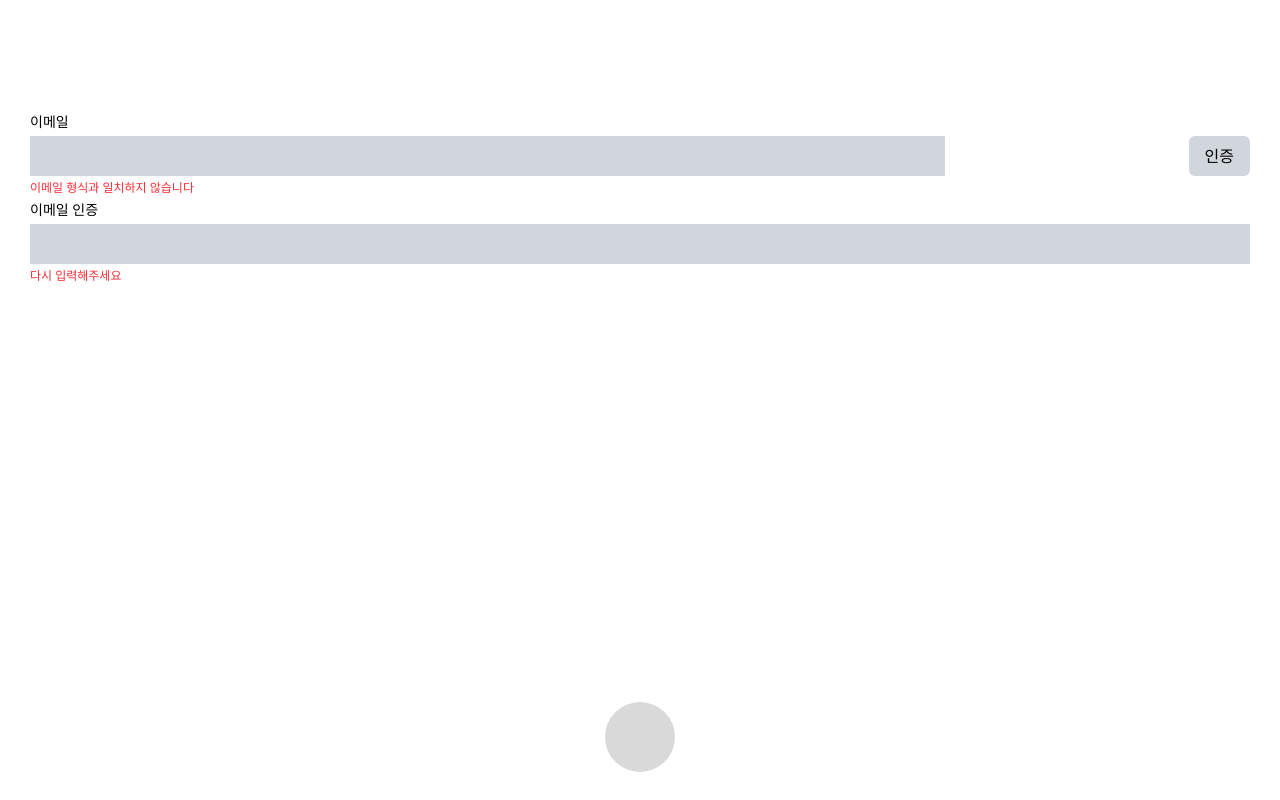
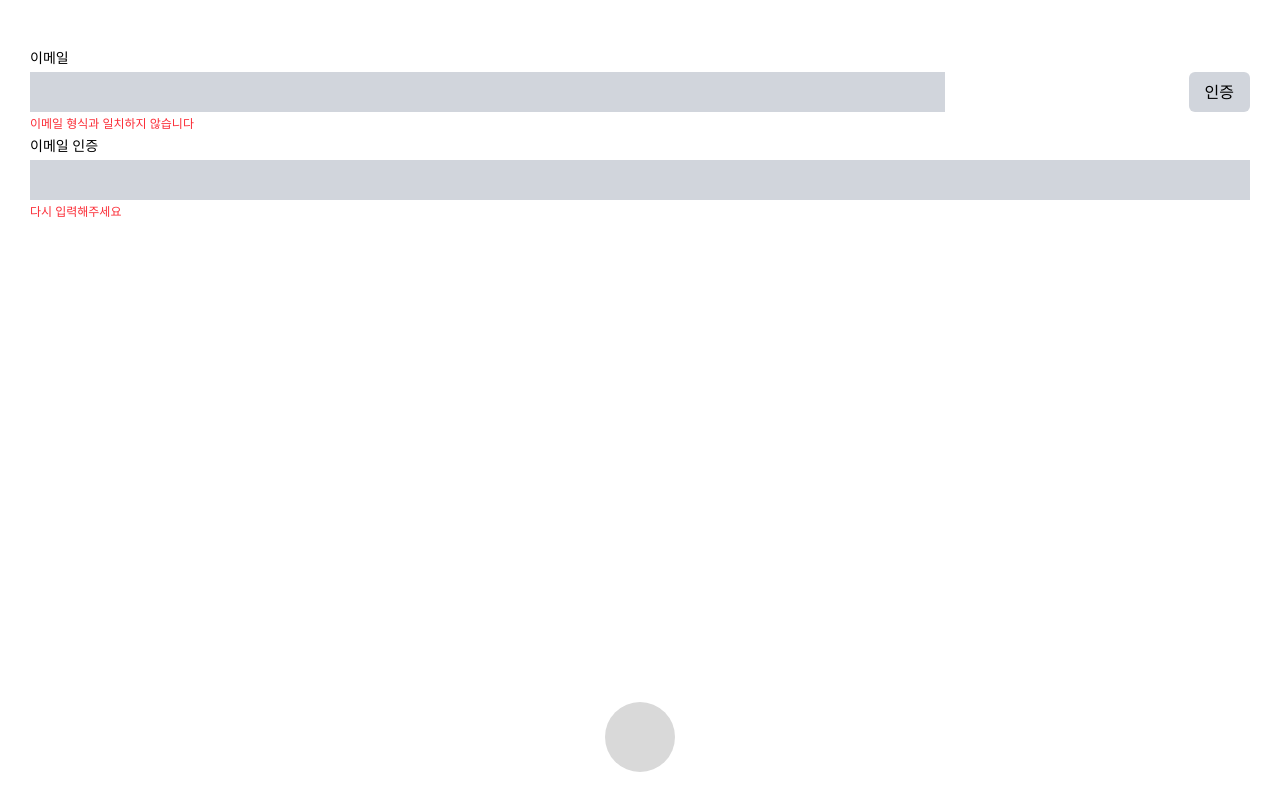
Before and after one commit to kdt-ful-class-three-group/poop, a React (Vite) app in the folder client/: page /Register in a window 1280 px wide. Both pictures are taken after typing "Sample", "Sample123", "Sample123" into the empty fields and a click on the button "다음". Built offline with nearby package versions, Linux system fonts and the light colour scheme.

Commit message:
필요 없어진 코드 수정

```diff
--- a/client/src/components/Register.jsx
+++ b/client/src/components/Register.jsx
@@ -1,23 +1,19 @@
 import Input from "../components/Input.jsx"
 
 function Register() {
-  const buttonClick = (e) => {
-    setShowEmail(false);
-  }
-
   return (
     <div className=" w-full h-full">
       <div className="w-full h-full">
         <h1 className="justify-start items-left mt-20">회원가입</h1>
         <div className="h-100 flex flex-col justify-center items-center">
-          <form className="w-full" onSubmit={buttonClick}>
+          <div className="w-full">
             <label className="text-sm text-black mb-2 ">아이디</label>
             <Input type="text" name="username" />
             <label className="text-sm text-black mb-2">비밀번호</label>
             <Input type="password" name="password" />
             <label className="text-sm text-black mb-2">비밀번호 확인</label>
             <Input type="password" name="passwordCheck" />
-          </form>
+          </div>
         </div>
       </div>
     </div>
--- a/client/src/components/RegisterBirth.jsx
+++ b/client/src/components/RegisterBirth.jsx
@@ -1,9 +1,7 @@
 // RegisterBirth.jsx
 import React from 'react';
-import { useNavigate } from 'react-router-dom';
 
 const RegisterBirth = () => {
-  const navigate = useNavigate();
   const [gender, setGender] = React.useState('');
   const [birthdate, setBirthdate] = React.useState('');
 
--- a/client/src/components/RegisterEmail.jsx
+++ b/client/src/components/RegisterEmail.jsx
@@ -1,19 +1,14 @@
-import Button from "./Button";
 import Email from "./Email";
 
-function RegisterEmail(){
+function RegisterEmail() {
   // 이전 버튼
   // 이메일 + 인증받기
   // 인증받기
   // 다음
 
-  return(
-    <div className="flex flex-col gap-10 mt-20">
-      {/* <Button text='이전'
-        colorClass={'bg-gray-300 w-[20%]'}
-      /> */}
-      <Email/>
-      {/* <Button text='다음' colorClass={'bg-gray-300 mt-15'}/> */}
+  return (
+    <div className="mt-4">
+      <Email />
     </div>
   )
 }
```
